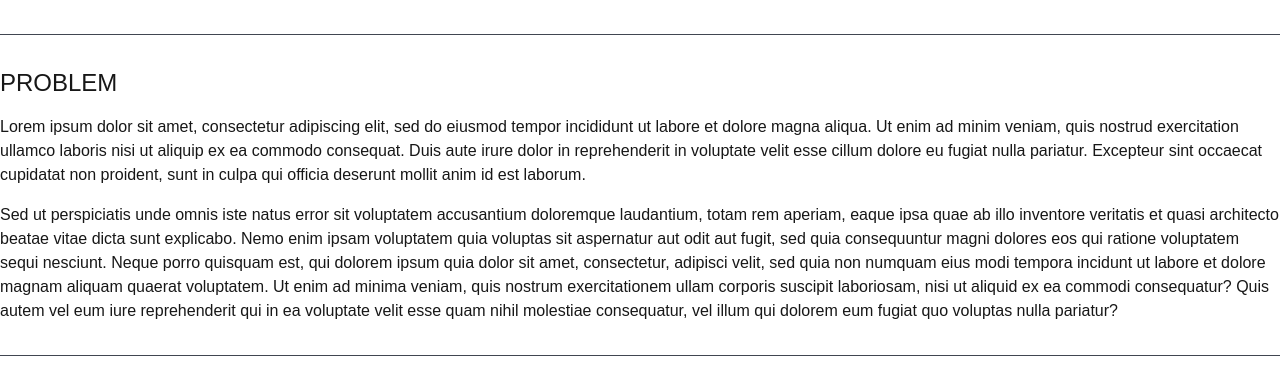
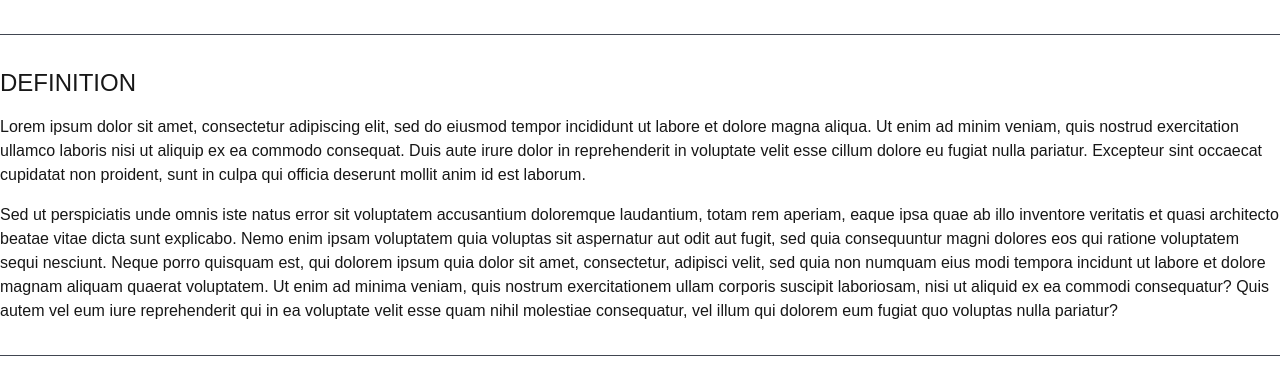
Before and after one commit to 11amanraj/portfolio-jan-26, a Next.js app: page /case-study-2 in a window 1280 px wide. Shown: the part 1079-1452 px from the top of the page. Built offline with nearby package versions, Linux system fonts and the light colour scheme.

Commit message:
Made EachSection component dynamic

```diff
--- a/app/Components/CaseStudy/EachSection.tsx
+++ b/app/Components/CaseStudy/EachSection.tsx
@@ -1,14 +1,14 @@
-import React from 'react'
 import SectionDivider from './SectionDivider'
 
-const EachSection = () => {
+const EachSection = ({ title, children }: { title: string, children: React.ReactNode }) => {
     return (
         <>
             <SectionDivider />
             <section className='flex flex-col gap-4'>
-                <h3 className='text-2xl'>PROBLEM</h3>
-                <p className='font-medium'>Lorem ipsum dolor sit amet, consectetur adipiscing elit, sed do eiusmod tempor incididunt ut labore et dolore magna aliqua. Ut enim ad minim veniam, quis nostrud exercitation ullamco laboris nisi ut aliquip ex ea commodo consequat. Duis aute irure dolor in reprehenderit in voluptate velit esse cillum dolore eu fugiat nulla pariatur. Excepteur sint occaecat cupidatat non proident, sunt in culpa qui officia deserunt mollit anim id est laborum.</p>
-                <p>Sed ut perspiciatis unde omnis iste natus error sit voluptatem accusantium doloremque laudantium, totam rem aperiam, eaque ipsa quae ab illo inventore veritatis et quasi architecto beatae vitae dicta sunt explicabo. Nemo enim ipsam voluptatem quia voluptas sit aspernatur aut odit aut fugit, sed quia consequuntur magni dolores eos qui ratione voluptatem sequi nesciunt. Neque porro quisquam est, qui dolorem ipsum quia dolor sit amet, consectetur, adipisci velit, sed quia non numquam eius modi tempora incidunt ut labore et dolore magnam aliquam quaerat voluptatem. Ut enim ad minima veniam, quis nostrum exercitationem ullam corporis suscipit laboriosam, nisi ut aliquid ex ea commodi consequatur? Quis autem vel eum iure reprehenderit qui in ea voluptate velit esse quam nihil molestiae consequatur, vel illum qui dolorem eum fugiat quo voluptas nulla pariatur?</p>
+                <h3 className='text-2xl'>{title.toUpperCase()}</h3>
+                <>
+                    {children}
+                </>
             </section>
         </>
     )
--- a/app/case-study-2/page.tsx
+++ b/app/case-study-2/page.tsx
@@ -10,18 +10,22 @@ const page = () => {
             <div className='bg-red-500 w-screen h-[67vh]'></div>
             <div className='w-7xl self-center'>
                 <TitleSection />
-                <EachSection />
-                <SectionDivider />
-                <section className='flex flex-col gap-4'>
-                    <h3 className='text-2xl'>PROBLEM</h3>
+
+                <EachSection title="Problem">
                     <p className='font-medium'>Lorem ipsum dolor sit amet, consectetur adipiscing elit, sed do eiusmod tempor incididunt ut labore et dolore magna aliqua. Ut enim ad minim veniam, quis nostrud exercitation ullamco laboris nisi ut aliquip ex ea commodo consequat. Duis aute irure dolor in reprehenderit in voluptate velit esse cillum dolore eu fugiat nulla pariatur. Excepteur sint occaecat cupidatat non proident, sunt in culpa qui officia deserunt mollit anim id est laborum.</p>
                     <p>Sed ut perspiciatis unde omnis iste natus error sit voluptatem accusantium doloremque laudantium, totam rem aperiam, eaque ipsa quae ab illo inventore veritatis et quasi architecto beatae vitae dicta sunt explicabo. Nemo enim ipsam voluptatem quia voluptas sit aspernatur aut odit aut fugit, sed quia consequuntur magni dolores eos qui ratione voluptatem sequi nesciunt. Neque porro quisquam est, qui dolorem ipsum quia dolor sit amet, consectetur, adipisci velit, sed quia non numquam eius modi tempora incidunt ut labore et dolore magnam aliquam quaerat voluptatem. Ut enim ad minima veniam, quis nostrum exercitationem ullam corporis suscipit laboriosam, nisi ut aliquid ex ea commodi consequatur? Quis autem vel eum iure reprehenderit qui in ea voluptate velit esse quam nihil molestiae consequatur, vel illum qui dolorem eum fugiat quo voluptas nulla pariatur?</p>
-                </section>
+                </EachSection>
+
+                <EachSection title="Definition">
+                    <p className='font-medium'>Lorem ipsum dolor sit amet, consectetur adipiscing elit, sed do eiusmod tempor incididunt ut labore et dolore magna aliqua. Ut enim ad minim veniam, quis nostrud exercitation ullamco laboris nisi ut aliquip ex ea commodo consequat. Duis aute irure dolor in reprehenderit in voluptate velit esse cillum dolore eu fugiat nulla pariatur. Excepteur sint occaecat cupidatat non proident, sunt in culpa qui officia deserunt mollit anim id est laborum.</p>
+                    <p>Sed ut perspiciatis unde omnis iste natus error sit voluptatem accusantium doloremque laudantium, totam rem aperiam, eaque ipsa quae ab illo inventore veritatis et quasi architecto beatae vitae dicta sunt explicabo. Nemo enim ipsam voluptatem quia voluptas sit aspernatur aut odit aut fugit, sed quia consequuntur magni dolores eos qui ratione voluptatem sequi nesciunt. Neque porro quisquam est, qui dolorem ipsum quia dolor sit amet, consectetur, adipisci velit, sed quia non numquam eius modi tempora incidunt ut labore et dolore magnam aliquam quaerat voluptatem. Ut enim ad minima veniam, quis nostrum exercitationem ullam corporis suscipit laboriosam, nisi ut aliquid ex ea commodi consequatur? Quis autem vel eum iure reprehenderit qui in ea voluptate velit esse quam nihil molestiae consequatur, vel illum qui dolorem eum fugiat quo voluptas nulla pariatur?</p>
+                </EachSection>
+
+                <EachSection title="Solution">
+                    <div className='bg-white w-full h-244'></div>
+                </EachSection>
+
                 <SectionDivider />
-                <section className='flex flex-col gap-4'>
-                    <h3 className='text-2xl'>SOLUTION</h3>
-                    <div className='bg-white w-full h-244'></div>
-                </section>
             </div>
         </div>
         // <div>
```
